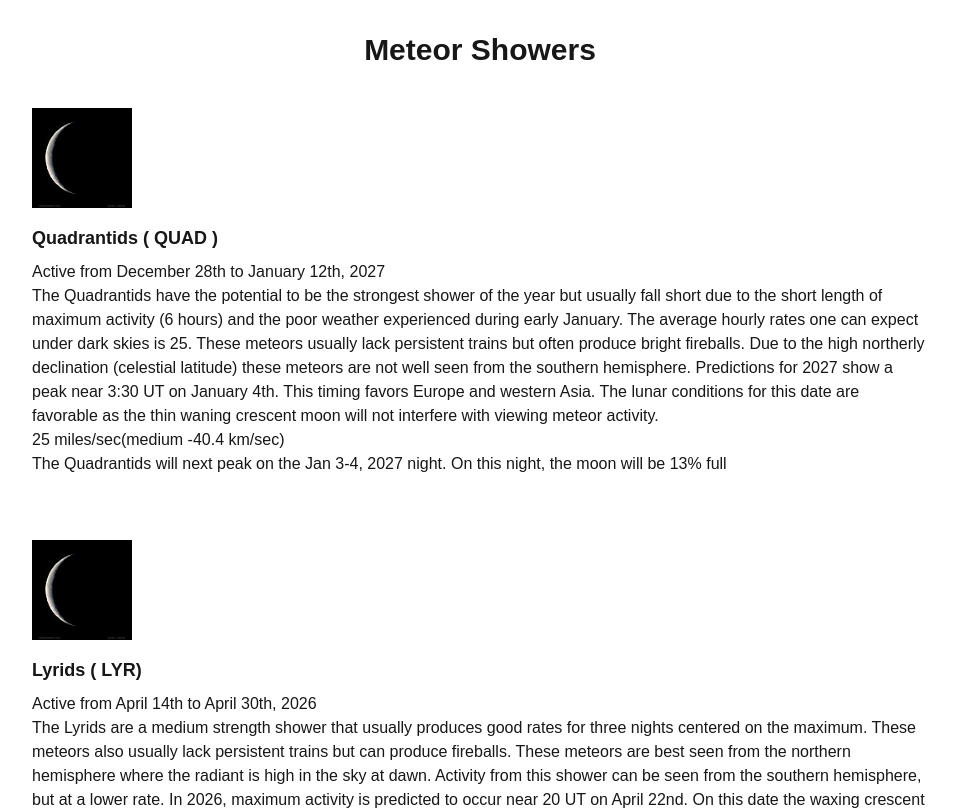
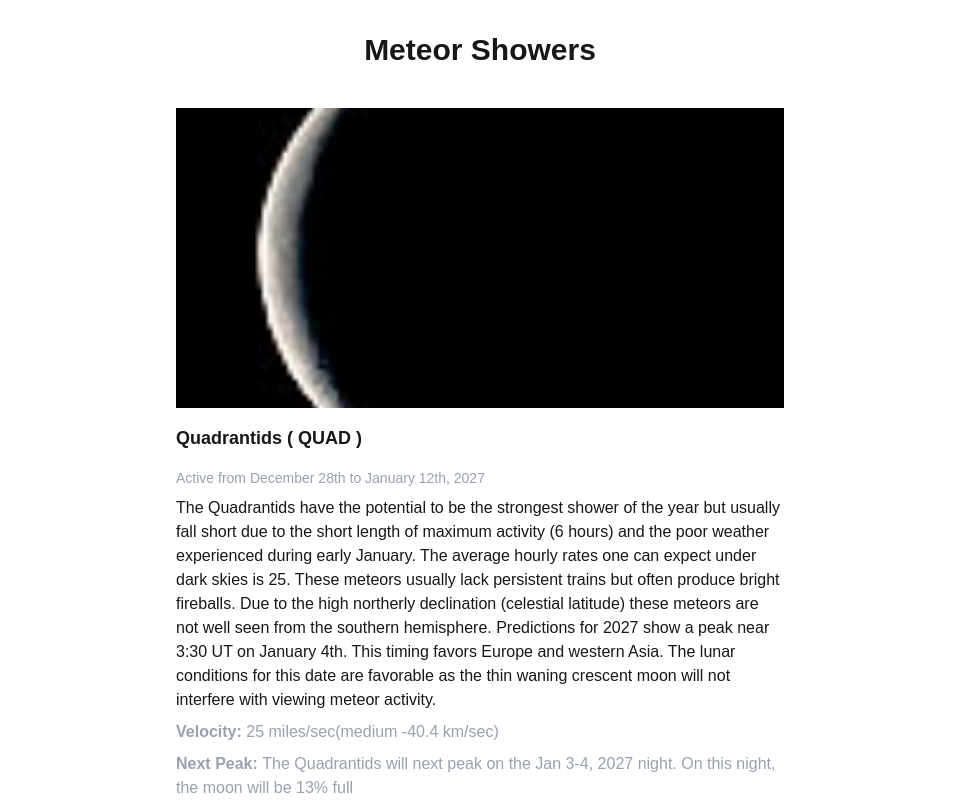
Before and after one commit to devanshibrower/yonder, a Next.js app: page / in a window 1280 px wide. Shown: the top 810 px of the page, without its empty margins (160-1116 px from the left). Built offline with nearby package versions, Linux system fonts and the light colour scheme.

Commit message:
Cleaner layout of card with image spanning full width, better spacing between content and cleaner hierarchy using colors.

```diff
--- a/src/components/ui/ShowerCard.tsx
+++ b/src/components/ui/ShowerCard.tsx
@@ -4,21 +4,33 @@ export function ShowerCard({ shower }: { shower: MeteorShower }) {
   return (
     <div
       className="
-    border-gray-200
+        border-gray-300
         border-stroke
         rounded-lg
         p-8
-    text-white-200
+        text-foreground
+        max-w-2xl
+        flex
+        flex-col
+        items-start
+        justify-start
         "
     >
       <img
         src={shower.image}
         alt={shower.name}
         className="
-        w-[100px]
-        h-[100px]
+            w-full
+            h-[300px]
+            object-cover
             mb-4"
       />
+      <div
+        className="
+            flex flex-col
+            items-start
+            gap-2"
+      >
         <h3
           className="
             text-lg
@@ -27,10 +39,22 @@ export function ShowerCard({ shower }: { shower: MeteorShower }) {
         >
           {shower.name}
         </h3>
-      <p>{shower.timing}</p>
+        <p className="text-sm text-gray-400">{shower.timing}</p>
         <p>{shower.description}</p>
-      <p>{shower.velocity}</p>
-      <p>{shower.nextPeak}</p>
+        <p className="gap-1 text-gray-400">
+          <span className="font-bold">Velocity: </span>
+          <span>{shower.velocity}</span>
+        </p>
+        <p className="gap-1 text-gray-400">
+          <span
+            className="
+            font-bold"
+          >
+            Next Peak:{" "}
+          </span>
+          <span>{shower.nextPeak}</span>
+        </p>
+      </div>
     </div>
   );
 }
```
Lines whose indentation alone changed are shown as unchanged.
